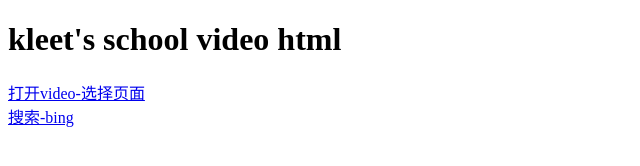
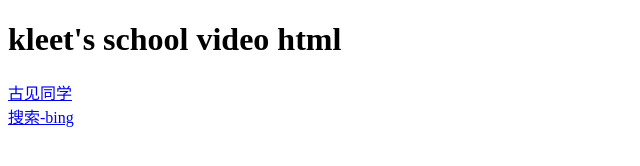
Before and after one commit to TtGenshinklee/TtGenshinklee.github.io, a plain HTML site: page code/index.html in a window 1280 px wide. Shown: the whole page, without its empty margins (0-640 px from the left). Drawn offline with Linux system fonts and the light colour scheme.

Commit message:
Update index.html

```diff
--- a/code/index.html
+++ b/code/index.html
@@ -5,7 +5,7 @@
 	<h1>kleet's school video html</h1>
 </head>
 	<body>
-		<a href="file:///TtGenshinklee.github.io/code/video_code/">打开video-选择页面</a>
+		<a href="file:///code/古见同学">古见同学</a>
 		<div></div>
 		<a href="https://cn.bing.com/">搜索-bing</a>
 	</body>
```
